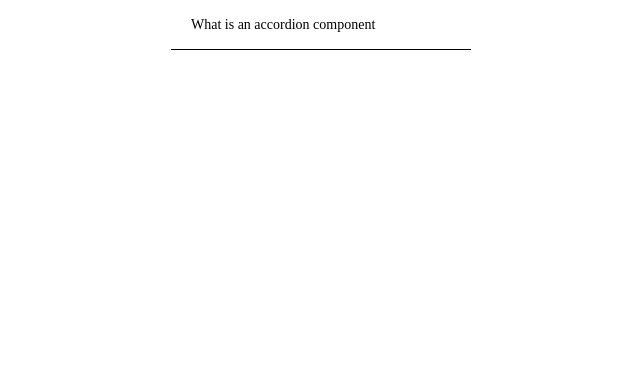
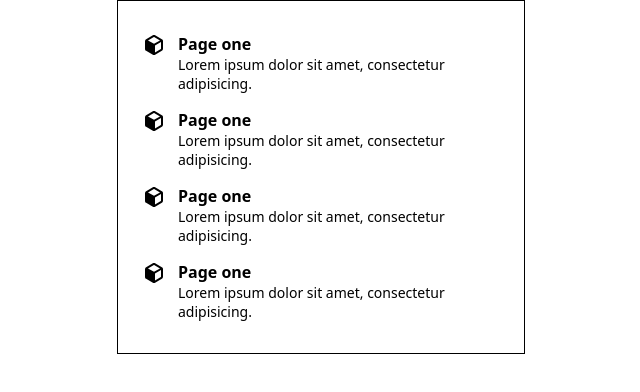
Before and after one commit to willonb/react-course, a React (Create React App) app: page / in a window 1280 px wide. Shown: the top 392 px of the page, without its empty margins (319-959 px from the left). Built offline with nearby package versions, Linux system fonts and the light colour scheme.

Commit message:
feat:props

```diff
--- a/src/App.jsx
+++ b/src/App.jsx
@@ -1,13 +1,32 @@
 import "./App.css";
-import Titulo from "./styles/css-modules/components/titulos"
-import Headline from "./styles/css-modules/components/Headline";
-import Testimonial from "./styles/css-modules/components/Testimonial";
-import Accordion from "./hooks/Accordion";
+import Drop from "./hooks/components/Drop";
 
 function App() {
+
+  const pages =  [
+    {
+        title: "Page one",
+        description: "Lorem ipsum dolor sit amet, consectetur adipisicing."
+    },
+    {
+        title: "Page one",
+        description: "Lorem ipsum dolor sit amet, consectetur adipisicing."
+    },
+    {
+        title: "Page one",
+        description: "Lorem ipsum dolor sit amet, consectetur adipisicing."
+    },
+    {
+        title: "Page one",
+        description: "Lorem ipsum dolor sit amet, consectetur adipisicing."
+    },
+  ]
+
+
   return (
     <body>
-    <Accordion />
+    <Drop pages={pages} />
+
     </body>
   );
 }
--- a/src/hooks/accordion/index.jsx
+++ b/src/hooks/accordion/index.jsx
@@ -4,17 +4,17 @@ import { AccotionButton, AccotionContainer, AccotionContent, AccotionImage, Acco
 
 export default function Accordion() {
   const [visible, setVisible] = useState(false);
-  const handleAngle = visible === false ? Up : Down
+  const handleAngle = visible ?   Arrow : Up
 
-  function handleAccordion() {
-    setVisible(!visible);
+  function HandleAccordion() {
+  return setVisible(!visible);
   }
 
   return (
     <AccotionWrapper>
       <AccotionContainer>
         <AccotionText>What is an accordion component</AccotionText>
-        <AccotionButton onClick={handleAccordion}>
+        <AccotionButton onClick={HandleAccordion}>
           <AccotionImage sr={Arrow} />
         </AccotionButton>
       </AccotionContainer>
--- /dev/null
+++ b/src/hooks/components/Drop/index.jsx
@@ -0,0 +1,37 @@
+import Relume from "./src/svg/Relume.svg"
+
+import  * as S  from "./style"
+
+export default function Drop (props) {
+
+
+  return (
+    <S.Container >
+
+      {
+        props.pages && ( props.pages > props.pages?.length == 0 )
+
+        ?
+
+        props.pages.map((pages, key) => {
+          return (
+            <S.Content key={key} >
+            <S.ImageLogo src={Relume} />
+            <S.ContentText >
+              <S.TituloCard>{pages.title}</S.TituloCard>
+              <S.TextCard>{pages.description}</S.TextCard>
+            </S.ContentText>
+          </S.Content>
+
+          )
+        })
+
+        :
+
+        <p>coloque aqui</p>
+      }
+
+</S.Container>
+
+  )
+}
--- /dev/null
+++ b/src/hooks/components/Drop/style.js
@@ -0,0 +1,46 @@
+
+import styled from "styled-components"
+
+export const Container = styled.div`
+display: flex;
+flex-direction: column;
+width: 408px;
+height: auto;
+padding: 24px;
+
+border: 1px solid black;
+font-family: system-ui, -apple-system, BlinkMacSystemFont, 'Segoe UI', Roboto, Oxygen, Ubuntu, Cantarell, 'Open Sans', 'Helvetica Neue', sans-serif;
+
+
+`
+
+export const Content = styled.div`
+display: flex;
+padding: 8px 0;
+gap: 12px;
+
+`
+
+export const ImageLogo = styled.img`
+width: 24px;
+height: 24px;
+
+`
+
+export const ContentText = styled.div`
+display: flex;
+flex-direction: column;
+
+`
+
+export const TextCard = styled.p`
+font-size: 14px;
+font-weight: 400px;
+
+`
+
+export const TituloCard = styled.h1`
+font-size: 16px;
+font-weight: 700px;
+
+`
--- /dev/null
+++ b/src/hooks/components/navbar/index.jsx
@@ -0,0 +1,6 @@
+
+export default function navbar () {
+  return (
+    <div></div>
+  )
+}
--- /dev/null
+++ b/src/hooks/components/navbar/style.js
@@ -0,0 +1,21 @@
+import styled from "styled-components";
+
+export const Navbarcontainer = styled.div`bhgthgt
+
+`
+
+export const HeaderContainer = styled.div`
+
+`
+
+export const TextHeader = styled.p`
+
+`
+
+export const ImageHeader = styled.img`
+
+`
+
+export const ButtonHeader = styled.img`
+
+`
```
Also changed, not shown: src/hooks/components/Drop/src/svg/Relume.svg (added).
